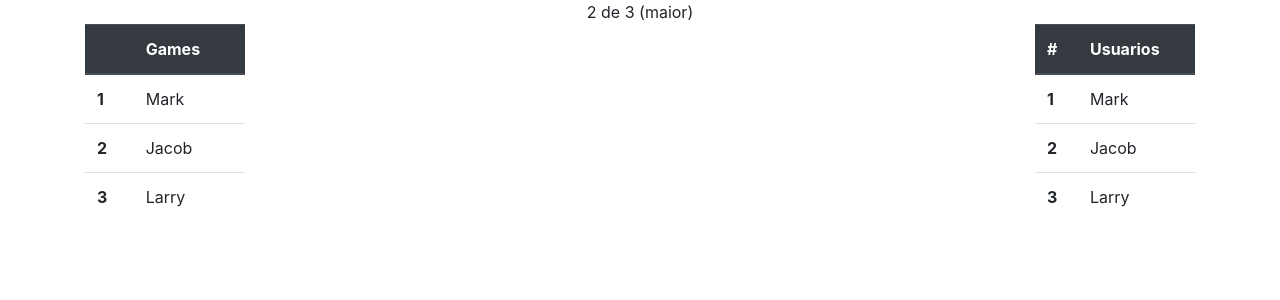
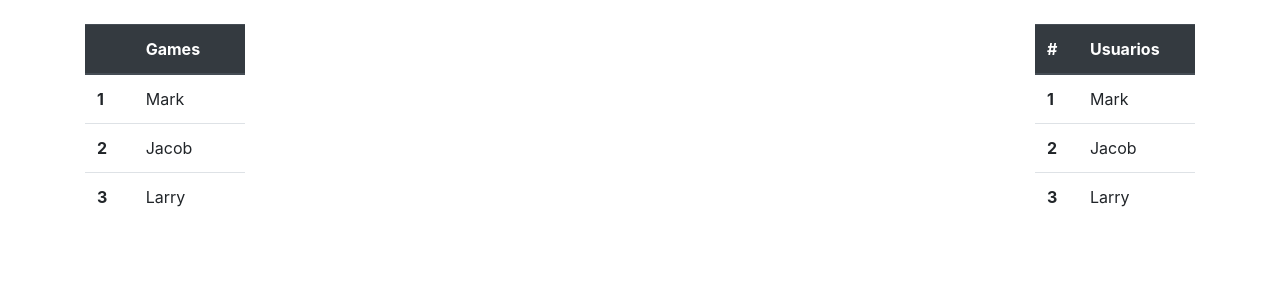
Before and after one commit to Giovane-Oliveira/Games-, a PHP site: page /Principal/home.php in a window 1280 px wide. Shown: the part 76-376 px from the top of the page. Run offline with PHP 8.4, Linux system fonts and the light colour scheme.

Commit message:
Update home.php

```diff
--- a/Principal/home.php
+++ b/Principal/home.php
@@ -52,6 +52,8 @@
 <div  class="container" align="center">
 
             <div class="row">
+
+
                 <div class="col">
                  <br>
                   <table class="table">
@@ -77,12 +79,16 @@
                     </tbody>
                   </table>
                   </div>
+
+
                 <div class="col-8">
-                2 de 3 (maior)
+                <br>
+
+
                 </div>
 
                 <div class="col">
-                  <br>
+                <br>
                  <table class="table">
                     <thead class="thead-dark">
                       <tr>
```
